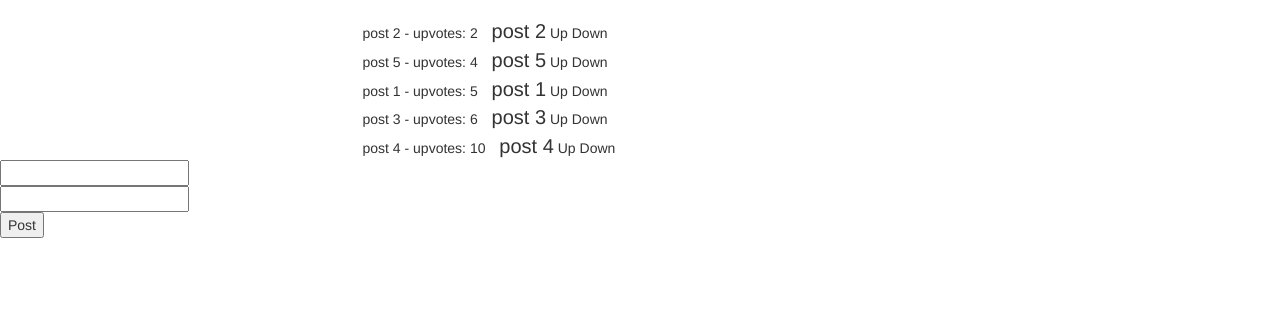
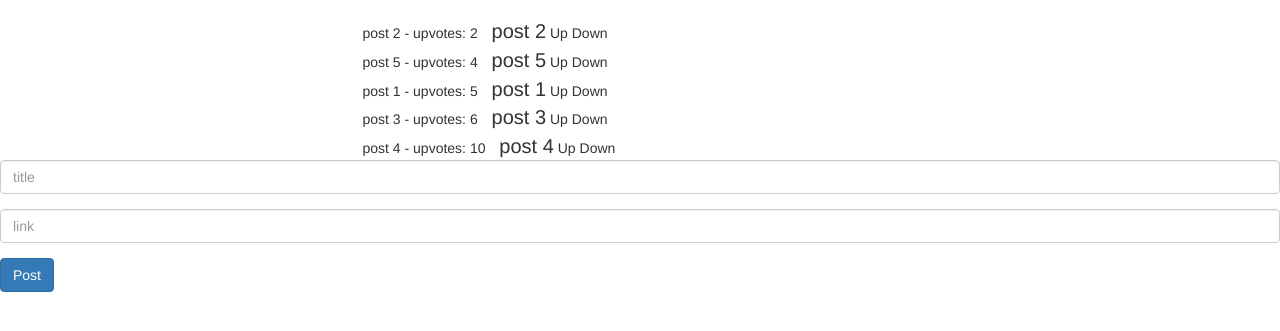
Before and after one commit to benhalverson/rails-angular-qa, a website: page index.html in a window 1280 px wide. Shown: the part 89-420 px from the top of the page. Drawn offline with nearby package versions, Linux system fonts and the light colour scheme.

Commit message:
refactor html

```diff
--- a/index.html
+++ b/index.html
@@ -36,9 +36,14 @@
 
 
 <form ng-submit="addPost()">
-  <input type="text" ng-model="title" /><br>
-  <input typee="text" ng-model="link" /><br>
-  <button type="submit">Post</button>
+  <div class="form-group">
+    <input type="text" ng-model="title" class="form-control" placeholder="title"/>
+  </div>
+  <div class="form-group">
+    <input typee="text" ng-model="link" class="form-control" placeholder="link"/>
+  </div>
+
+  <button type="submit" class="btn btn-primary">Post</button>
 </form>
 
 
```
